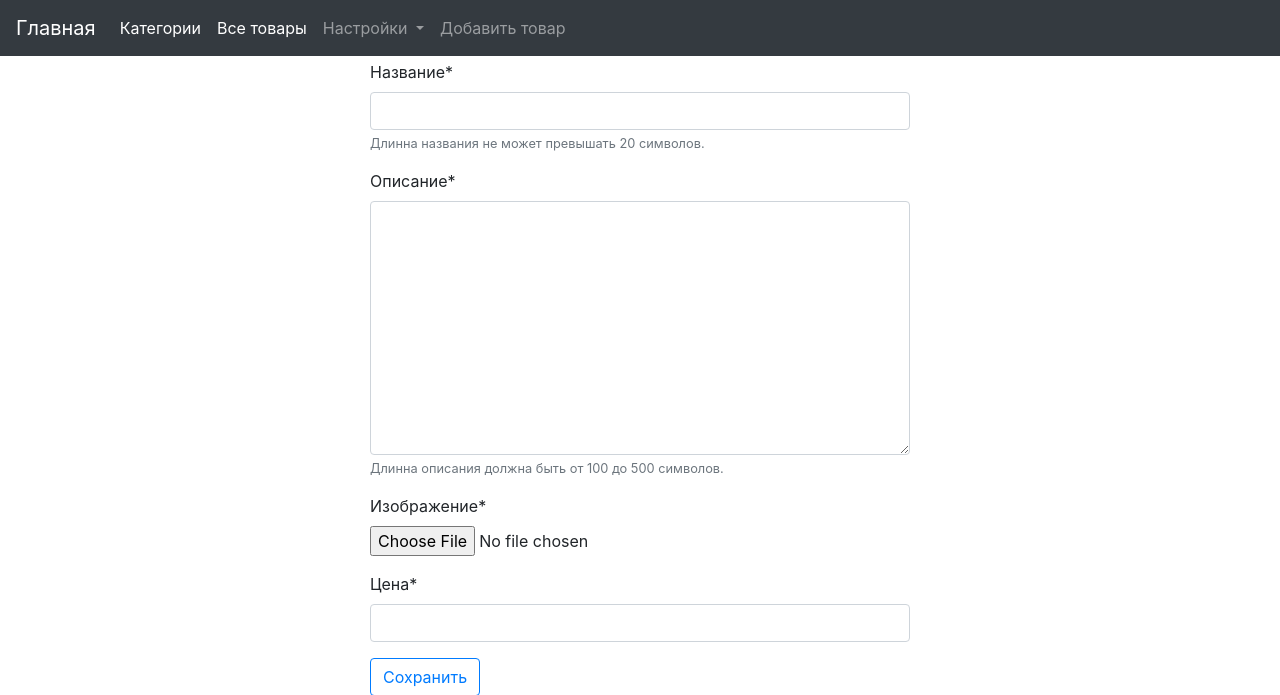
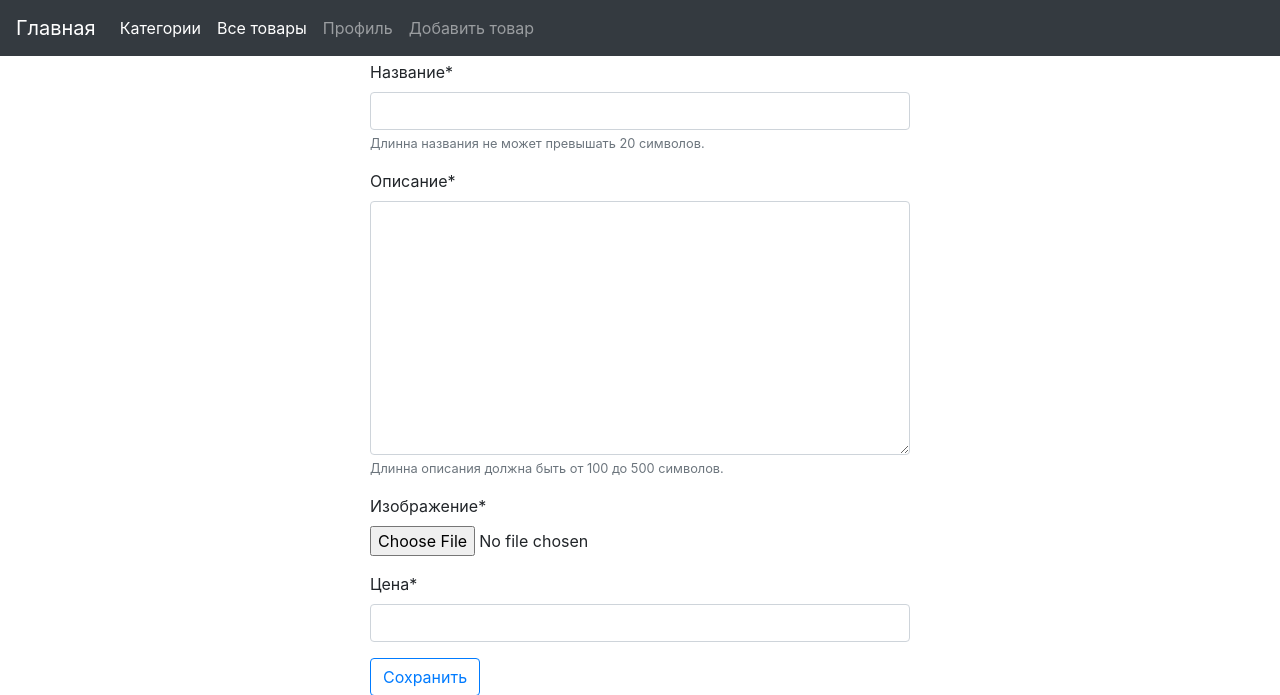
Before and after one commit to YuriyCherniy/micro-shop, a Django app: page /add-item in a window 1280 px wide. Shown: the top 695 px of the page. Run offline with Django 3.2, Linux system fonts and the light colour scheme; the visitor is signed in with stand-in values (Sample User, id 1); some libraries are stand-ins or nearby versions.

Commit message:
deleted dropdown

```diff
--- a/local_shop_cms/templates/base.html
+++ b/local_shop_cms/templates/base.html
@@ -27,15 +27,7 @@
         <a class="nav-item nav-link active" href="{% url 'item_list_url' %}">Все товары<span
             class="sr-only">(current)</span></a>
         {% if user.is_authenticated %}
-        <li class="nav-item dropdown">
-          <a class="nav-link dropdown-toggle" href="#" id="navbarDropdownMenuLink" data-toggle="dropdown" aria-haspopup="true" aria-expanded="false">
-            Настройки
-          </a>
-          <div class="dropdown-menu" aria-labelledby="navbarDropdownMenuLink">
-            <a class="dropdown-item" href="#">Редактор главной</a>
-            <a class="dropdown-item" href="{% url 'profile_url' user.userprofile.pk %}">Профиль</a>
-          </div>
-        </li>
+        <a class="nav-item nav-link" href="{% url 'profile_url' user.userprofile.pk %}" tabindex="-1" aria-disabled="true">Профиль</a>
         <a class="nav-item nav-link" href="{% url 'item_create_url' %}" tabindex="-1" aria-disabled="true">Добавить товар</a>
         {% block navbuttons %}{% endblock %}
         {% endif %}
```
